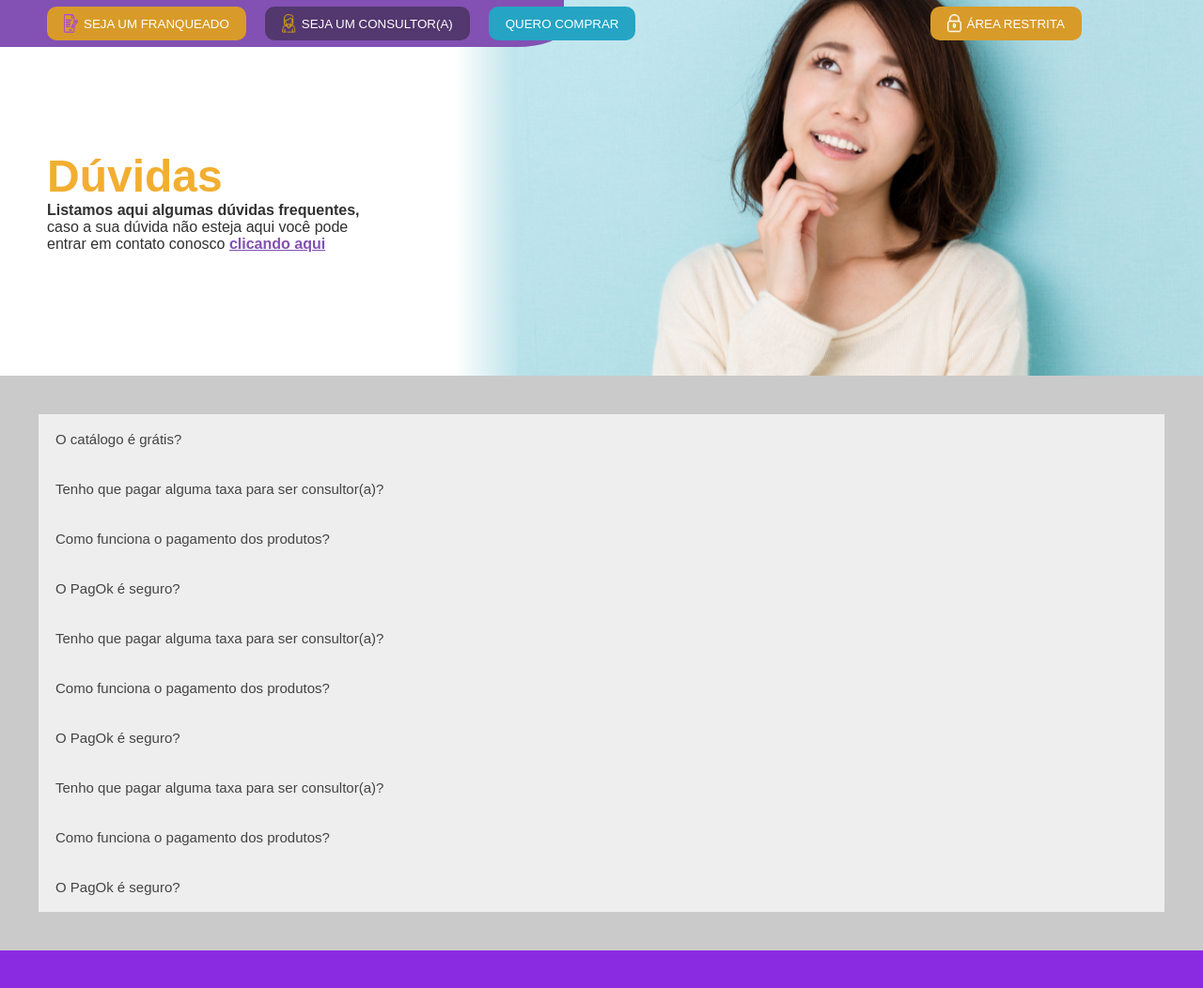
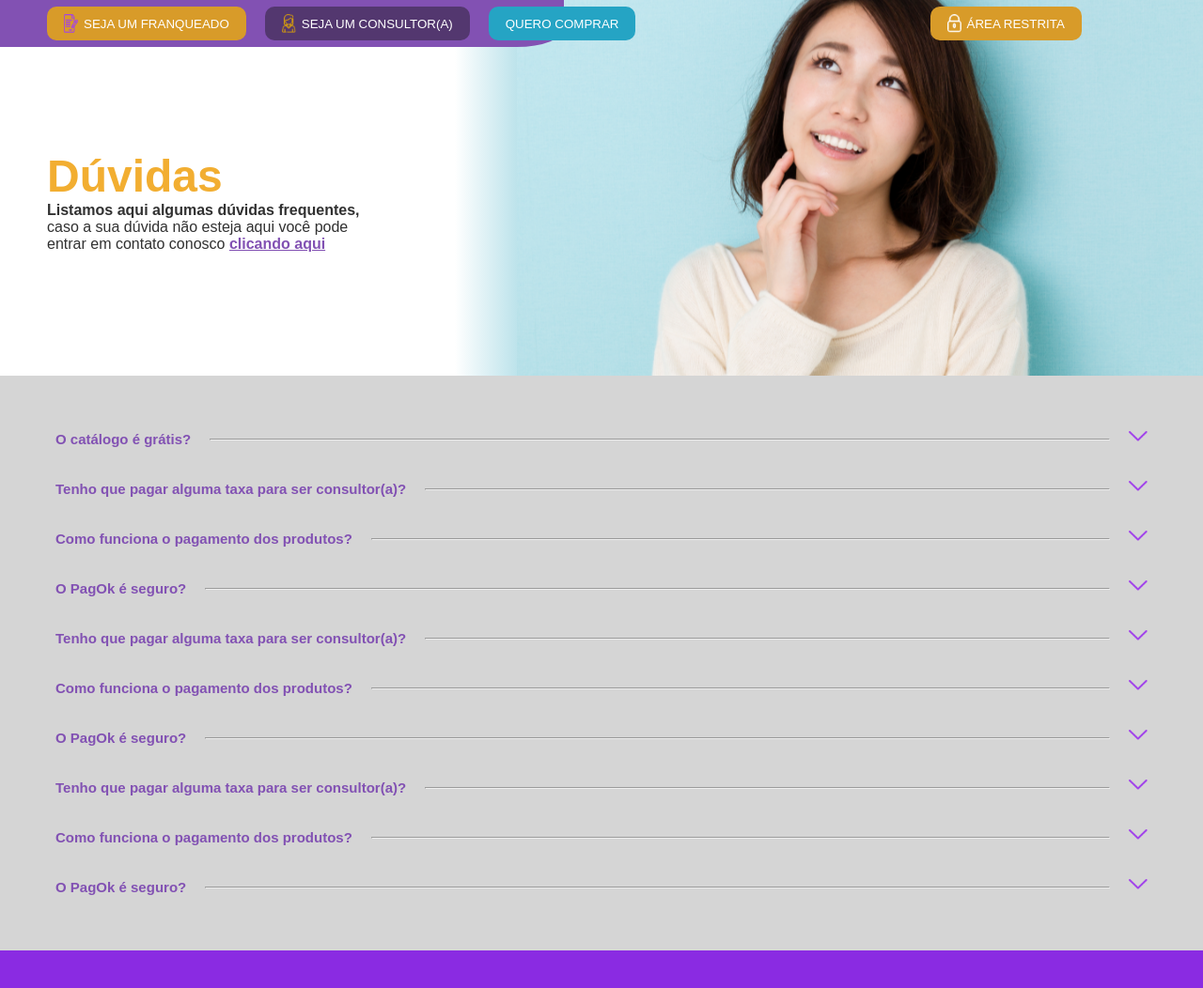
Before and after one commit to allanplobo/DuvidasPage, a PHP site: page / in a window 1280 px wide. Shown: the whole page at 94% size. Run offline with PHP 8.4, Linux system fonts and the light colour scheme.

Commit message:
Init UI improves to finish project

```diff
--- a/assets/css/styles.css
+++ b/assets/css/styles.css
@@ -149,11 +149,11 @@ button {
     height: auto;
     padding: 41px;
     box-sizing: border-box;
-    background-color: rgb(202, 202, 202);
+    background-color: rgb(213, 213, 213);
 }
 
 .second-section__accordion {
-    background-color: #eee;
+    background-color: transparent;
     color: #444;
     cursor: pointer;
     padding: 18px;
@@ -165,14 +165,25 @@ button {
     transition: 0.4s;
 }
 
-.accordion_active,
-.accordion:hover {
-    background-color: #ccc;
+.second-section__accordion hr {
+    background-color: rgb(213, 213, 213);
+}
+
+.second-section__accordion p {
+    color: rgb(130, 81, 179);
+    float: left;
+    margin-right: 20px;
+}
+
+.second-section__accordion img {
+    width: 20px;
+    float: right;
+    margin-left: 20px;
 }
 
 .second-section__accordion__panel {
     padding: 0 18px;
-    background-color: white;
+    background-color: transparent;
     max-height: 0;
     overflow: hidden;
     transition: max-height 0.2s ease-out;
@@ -222,7 +233,7 @@ footer {
         flex-direction: column;
     }
     .topbar__menu-mobile__hidden-menu a:hover {
-        background-color: rgb(124, 60, 108);
+        background-color: rgb(102, 64, 141);
     }
     .topbar__menu-mobile a {
         text-transform: uppercase;
--- a/assets/js/index.js
+++ b/assets/js/index.js
@@ -12,7 +12,6 @@ var i;
 
 for (i = 0; i < acc.length; i++) {
     acc[i].addEventListener("click", function() {
-        this.classList.toggle("accordion_active");
         var panel = this.nextElementSibling;
         if (panel.style.maxHeight) {
             panel.style.maxHeight = null;
--- a/index.php
+++ b/index.php
@@ -67,7 +67,13 @@
             include './util/buscaDados.php';
             foreach($dados as $dado){
         ?>
-                <button class="second-section__accordion"><?php echo($dado['titulo']) ?></ht></button>
+                <button class="second-section__accordion">
+                    <p>
+                        <b><?php echo($dado['titulo']) ?></b>
+                    </p>
+                    <img src="assets/icons/seta.png" alt="">
+                    <hr>
+                </button>
                     <div class="second-section__accordion__panel">
                         <p><?php echo($dado['descricao']) ?></p>
                     </div>
```
